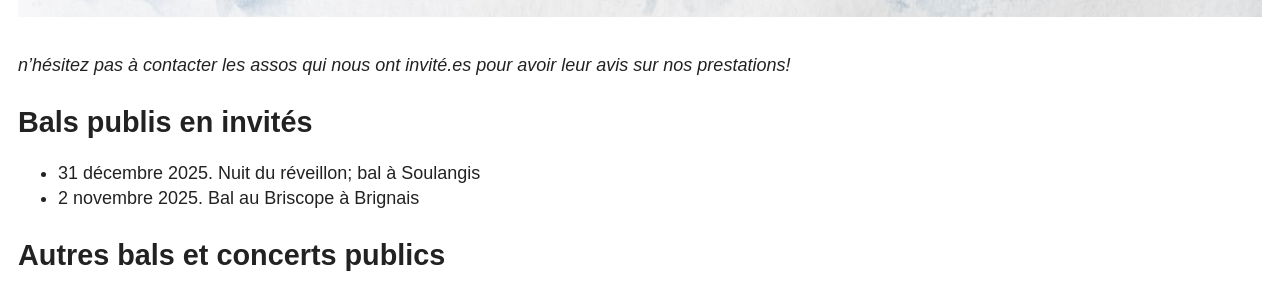
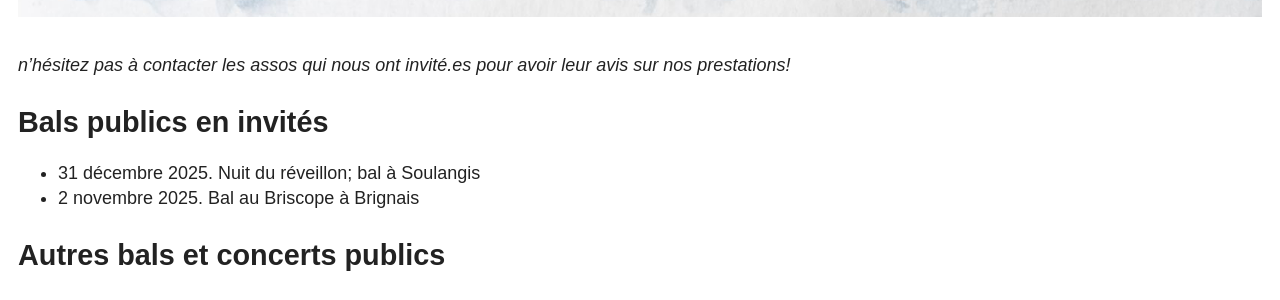
Before and after one commit to bayesiancook/les-doigts-qui-dansent-bal-folk, a Jekyll site: the page built from evenements.md, in a window 1280 px wide. Shown: the part 827-1127 px from the top of the page. Built offline with Jekyll 4.4.1, drawn with Linux system fonts in a browser that asks for light colours.

Commit message:
edit corrected in events page

```diff
--- a/evenements.md
+++ b/evenements.md
@@ -13,7 +13,7 @@ title: Evenements
 
 _n'hésitez pas à contacter les assos qui nous ont invité.es pour avoir leur avis sur nos prestations!_
 
-## Bals publis en invités
+## Bals publics en invités
 
 - 31 décembre 2025. Nuit du réveillon; bal à Soulangis
 - 2 novembre 2025. Bal au Briscope à Brignais
```
